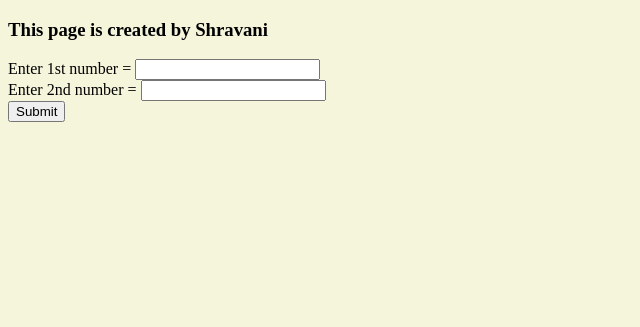
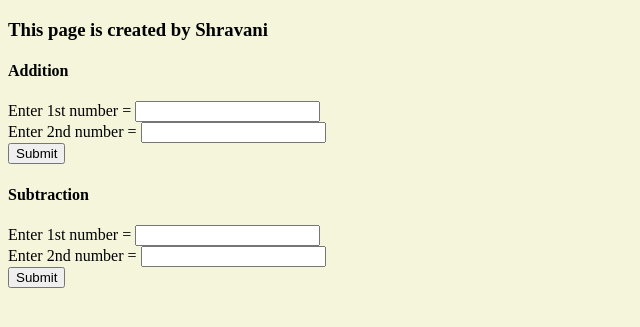
Before and after one commit to ManideepBangaru/Django-Journey, a Django app: page / in a window 1280 px wide. Shown: the top 327 px of the page, without its empty margins (0-640 px from the left). Run offline with Django 3.2, Linux system fonts and the light colour scheme.

Commit message:
Added dynamic titles and result statements for Addition and subtraction

```diff
--- a/NewSite/NewSite/urls.py
+++ b/NewSite/NewSite/urls.py
@@ -23,4 +23,5 @@ urlpatterns = [
     path('admin/', admin.site.urls),
     path('',views.home,name="home"),
     path('add',views.add,name="AdditionResultPage"),
+    path('Subtract',views.Subtract,name="SubtractResultPage"),
 ]
--- a/NewSite/calc/views.py
+++ b/NewSite/calc/views.py
@@ -10,7 +10,15 @@ def home(request):
     return render(request, "home.html",{'name':'Shravani'})
 
 def add(request):
+    operationType = "Addition"
     val1 = int(request.GET['num1'])
     val2 = int(request.GET['num2'])
     addvalue = val1 + val2
-    return render(request, "result.html", {'result': addvalue, "val1" : val1, "val2":val2})
+    return render(request, "result.html", {'result': addvalue, "val1" : val1, "val2":val2,"op":operationType})
+
+def Subtract(request):
+    operationType = "Subtraction"
+    val1 = int(request.GET['num1'])
+    val2 = int(request.GET['num2'])
+    subvalue = val1 - val2
+    return render(request, "result.html", {'result': subvalue, "val1" : val1, "val2":val2,"op":operationType})
--- a/NewSite/templates/home.html
+++ b/NewSite/templates/home.html
@@ -8,7 +8,14 @@
 </head>
 <body>
 <h3>This page is created by {{name}}</h3>
+<h4> Addition </h4>
 <form action="add">
+    Enter 1st number = <input type = 'text' name = 'num1'><br>
+    Enter 2nd number = <input type = 'text' name = 'num2'><br>
+    <input type="submit">
+</form>
+<h4> Subtraction </h4>
+<form action="Subtract">
     Enter 1st number = <input type = 'text' name = 'num1'><br>
     Enter 2nd number = <input type = 'text' name = 'num2'><br>
     <input type="submit">
--- a/NewSite/templates/result.html
+++ b/NewSite/templates/result.html
@@ -4,10 +4,10 @@
 <html lang="en">
 <head>
     <meta charset="UTF-8">
-    <title>Addition Results</title>
+    <title>{{op}} Results</title>
 </head>
 <body>
-    Addition of {{val1}} and {{val2}} leaves {{result}} as result
+    {{op}} of {{val1}} and {{val2}} leaves {{result}} as result
 </body>
 </html>
 {% endblock %}
```
